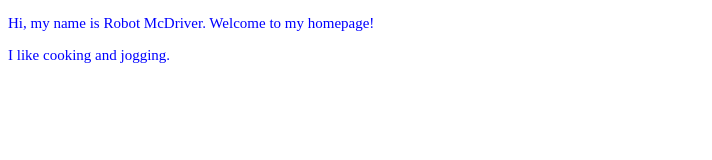
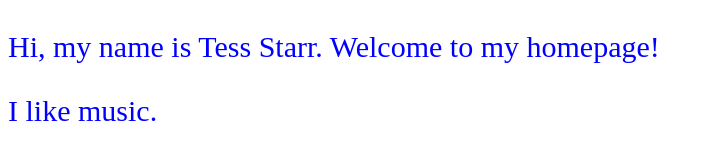
Before and after one commit to zorawar87/csc-wksp-git, a plain HTML site: page index.html in a window 1280 px wide. Shown: the whole page, without its empty margins (0-712 px from the left). Drawn offline with Linux system fonts and the light colour scheme.

Commit message:
Initial commit

```diff
--- a/index.html
+++ b/index.html
@@ -1,23 +1,23 @@
 <!DOCTYPE HTML>
 <html>
   <head>
-    <title>Robot McDriver's Homepage!</title>
+    <title>TESS STARR's homepage!</title>
 
     <style>
       p {
         color: blue;
-        font-size: 15px;
+        font-size: 30px;
       }
     </style>
   </head>
 
   <body>
     <p>
-      Hi, my name is Robot McDriver. Welcome to my homepage!
+      Hi, my name is Tess Starr. Welcome to my homepage!
     </p>
 
     <p>
-      I like cooking and jogging.
+      I like music.
     </p>
 
   </body>
```
